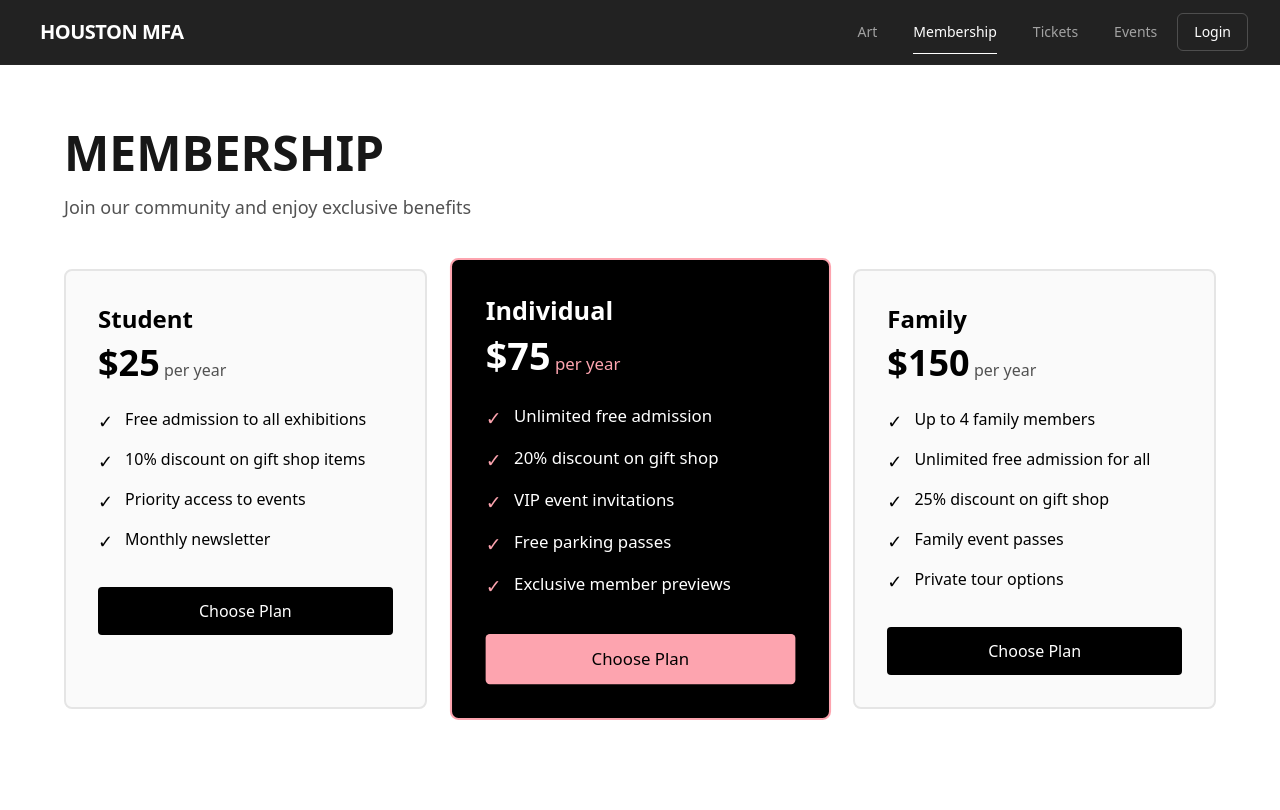
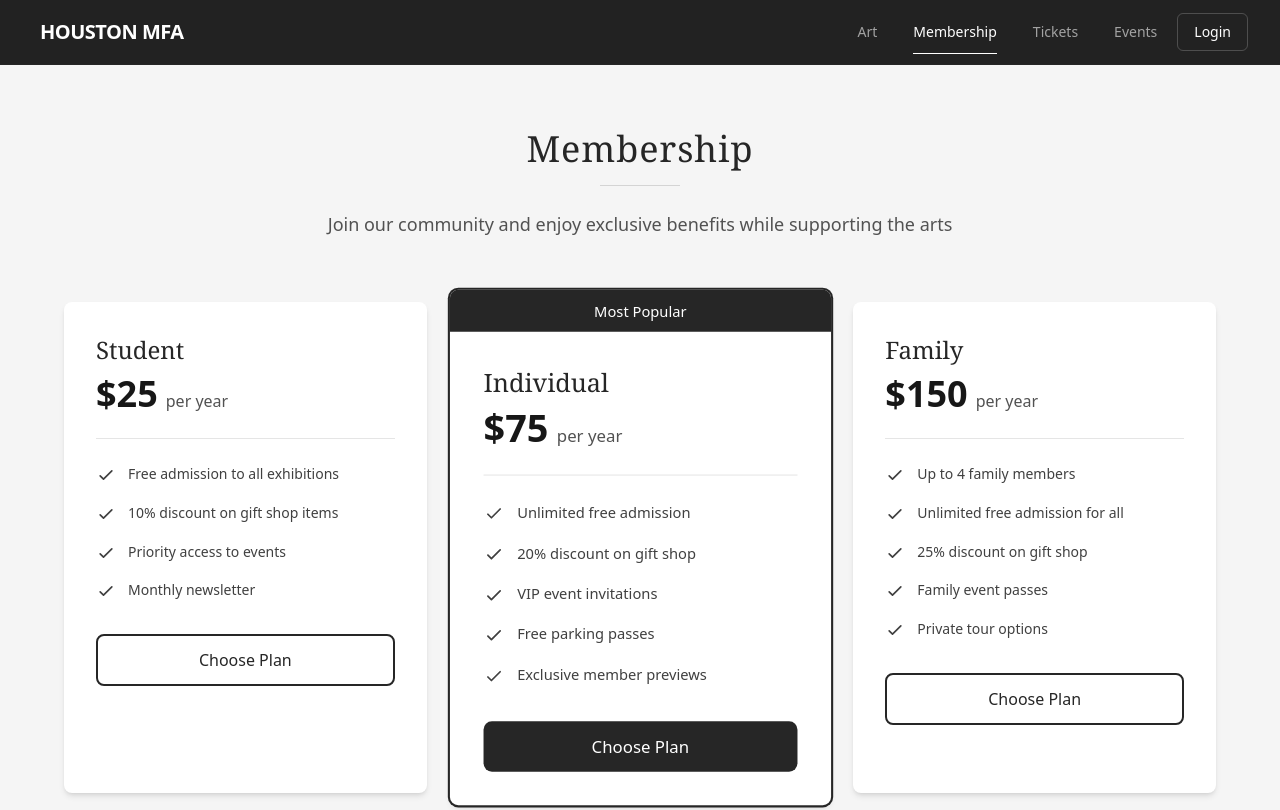
Before and after one commit to yaozay/MFAH-app, a React (Vite) app in the folder frontend/: page /membership in a window 1280 px wide. Shown: the top 810 px of the page. Built offline with nearby package versions, Linux system fonts and the light colour scheme; no server answers.

Commit message:
membership pages matching the rest of ui

```diff
--- a/frontend/src/components/Membership.jsx
+++ b/frontend/src/components/Membership.jsx
@@ -42,57 +42,89 @@ export default function Membership() {
   ];
 
   return (
-    <div className="min-h-screen bg-white py-16 px-6 lg:px-12">
+    <div className="min-h-screen bg-neutral-100 py-16 px-6">
       <div className="max-w-6xl mx-auto">
-        <h1 className="text-5xl font-bold text-neutral-900 mb-4">MEMBERSHIP</h1>
-        <p className="text-lg text-neutral-600 mb-12">Join our community and enjoy exclusive benefits</p>
+        <div className="text-center mb-16">
+          <h1 className="text-4xl font-serif text-neutral-800 mb-4 tracking-wide">
+            Membership
+          </h1>
+          <div className="w-20 h-px bg-neutral-300 mx-auto mb-6"></div>
+          <p className="text-lg text-neutral-600 max-w-2xl mx-auto">
+            Join our community and enjoy exclusive benefits while supporting the arts
+          </p>
+        </div>
 
         <div className="grid md:grid-cols-3 gap-8">
           {plans.map((plan) => (
             <div
               key={plan.id}
-              className={`rounded-lg p-8 transition ${plan.featured
-                  ? "bg-black text-white border-2 border-rose-300 scale-105"
-                  : "bg-neutral-50 border-2 border-neutral-200 hover:border-rose-300 text-black"
+              className={`bg-white rounded-lg shadow-md transition-all duration-300 ${
+                plan.featured
+                  ? "ring-2 ring-neutral-800 transform md:scale-105"
+                  : "hover:shadow-lg"
               }`}
             >
-              <h2 className="text-2xl font-bold mb-2">{plan.name}</h2>
-              <div className="mb-6">
-                <span className="text-4xl font-bold">{plan.price}</span>
-                <span
-                  className={
-                    plan.featured ? "text-rose-300" : "text-neutral-600"
-                  }
-                >
-                  {" "}
+              {plan.featured && (
+                <div className="bg-neutral-800 text-white text-center py-2 rounded-t-lg">
+                  <span className="text-sm font-medium">Most Popular</span>
+                </div>
+              )}
+
+              <div className="p-8">
+                <h2 className="text-2xl font-serif text-neutral-800 mb-2">
+                  {plan.name}
+                </h2>
+
+                <div className="mb-6 pb-6 border-b border-neutral-200">
+                  <span className="text-4xl font-bold text-neutral-900">
+                    {plan.price}
+                  </span>
+                  <span className="text-neutral-600 ml-2">
                     {plan.period}
                   </span>
                 </div>
 
-              <ul className="space-y-3 mb-8">
+                <ul className="space-y-4 mb-8">
                   {plan.features.map((feature, idx) => (
                     <li key={idx} className="flex items-start gap-3">
-                    <span
-                      className={`text-lg ${plan.featured ? "text-rose-300" : "text-black"
-                        }`}
+                      <svg
+                        className="w-5 h-5 text-neutral-700 mt-0.5 flex-shrink-0"
+                        fill="none"
+                        stroke="currentColor"
+                        viewBox="0 0 24 24"
                       >
-                      ✓
+                        <path
+                          strokeLinecap="round"
+                          strokeLinejoin="round"
+                          strokeWidth="2"
+                          d="M5 13l4 4L19 7"
+                        />
+                      </svg>
+                      <span className="text-neutral-700 text-sm leading-relaxed">
+                        {feature}
                       </span>
-                    <span>{feature}</span>
                     </li>
                   ))}
                 </ul>
 
                 <button
-                className={`w-full py-3 font-medium rounded transition ${plan.featured
-                    ? "bg-rose-300 text-black hover:bg-rose-400"
-                    : "bg-black text-white hover:bg-neutral-800"
+                  className={`w-full py-3 font-medium rounded-lg transition-all ${
+                    plan.featured
+                      ? "bg-neutral-800 text-white hover:bg-neutral-900"
+                      : "bg-white text-neutral-800 border-2 border-neutral-800 hover:bg-neutral-800 hover:text-white"
                   }`}
                 >
                   Choose Plan
                 </button>
               </div>
+            </div>
           ))}
+        </div>
+
+        <div className="mt-16 text-center">
+          <p className="text-neutral-600 text-sm">
+            All memberships are tax-deductible to the extent allowed by law.
+          </p>
         </div>
       </div>
     </div>
--- a/frontend/src/components/Tickets.jsx
+++ b/frontend/src/components/Tickets.jsx
@@ -86,7 +86,6 @@ export default function Tickets() {
           ))}
         </div>
 
-        {/* Checkout Summary */}
         <div className="bg-neutral-50 rounded-lg p-8 border-2 border-neutral-200">
           <h3 className="text-2xl font-bold text-neutral-900 mb-6">Order Summary</h3>
 
```
Lines whose indentation alone changed are shown as unchanged.
